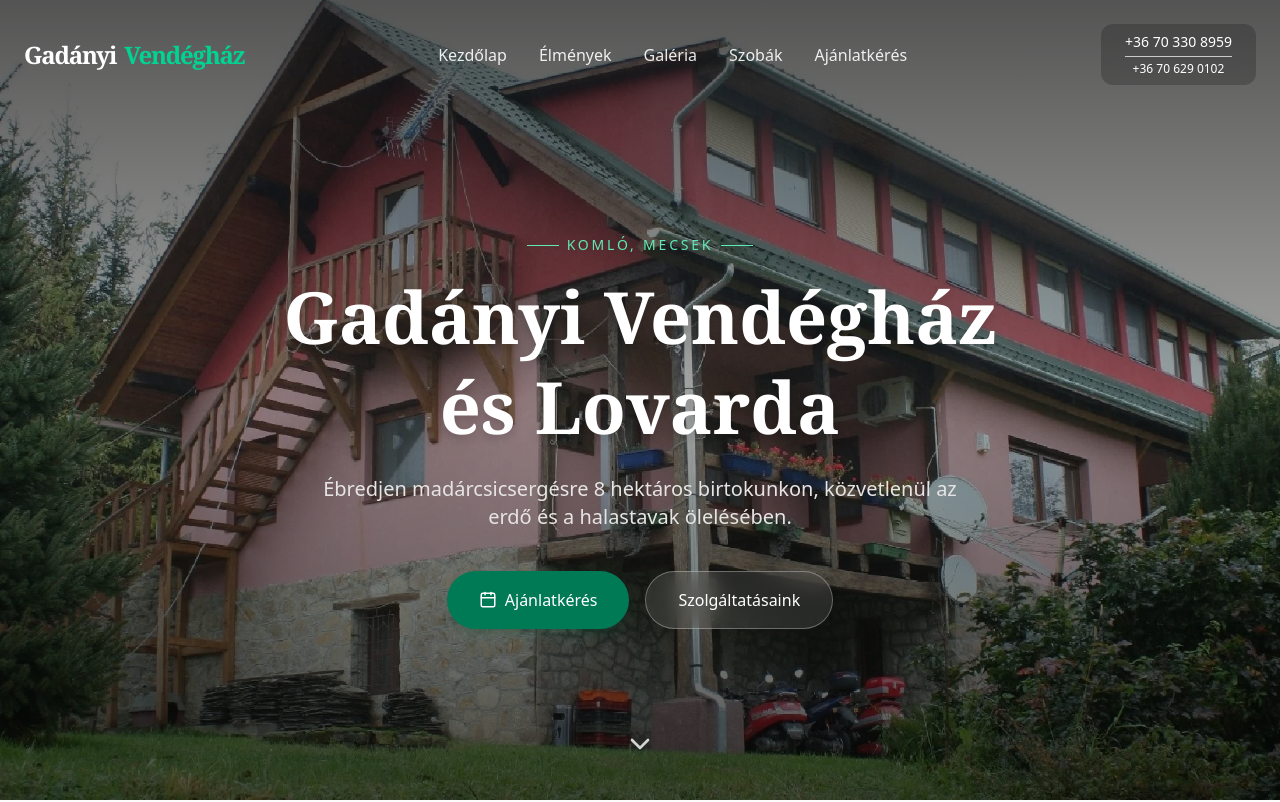
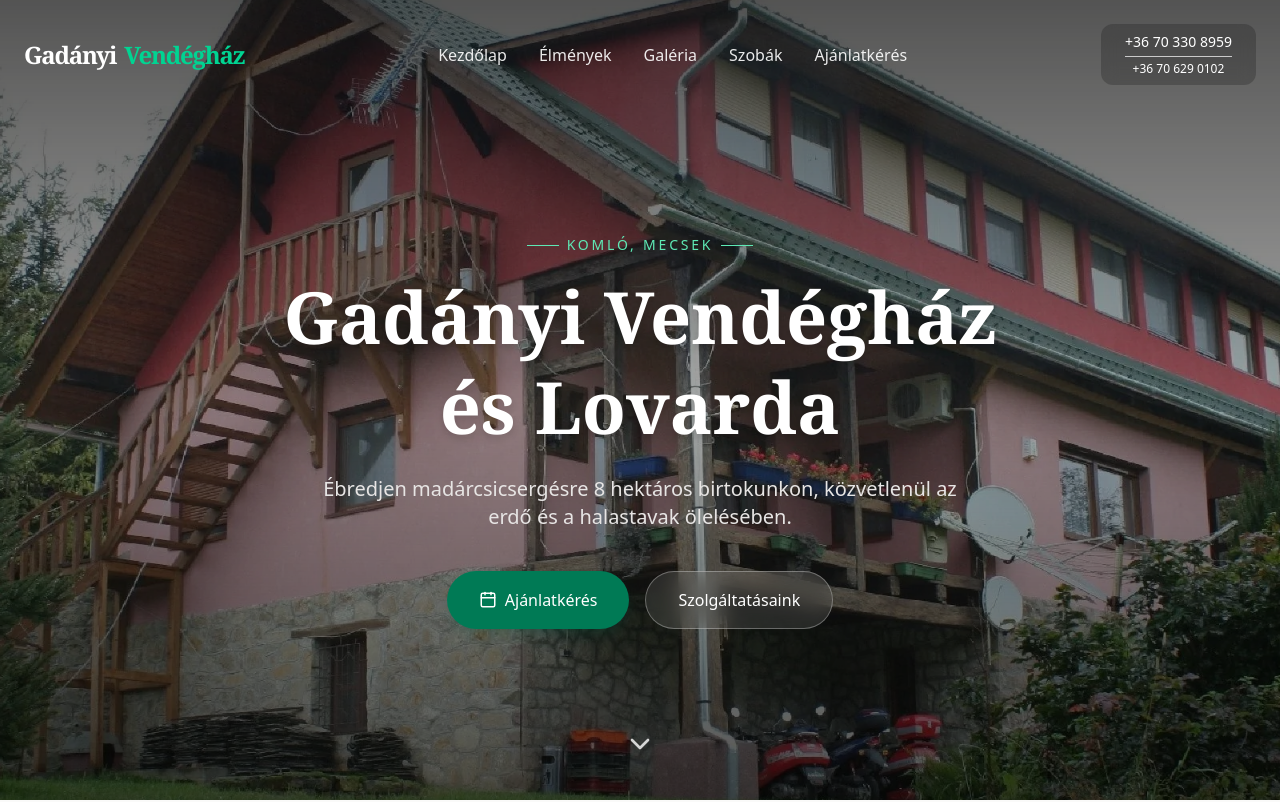
Before and after one commit to stemyke/gadanyivendeghaz, a Next.js app: page / in a window 1280 px wide. Shown: the top 802 px of the page. Built offline with nearby package versions, Linux system fonts and the light colour scheme.

Commit message:
Fix parallax jumps

```diff
--- a/components/Hero.tsx
+++ b/components/Hero.tsx
@@ -1,31 +1,51 @@
 'use client';
 
-import React, { useState, useEffect } from 'react';
+import React, { useEffect, useRef } from 'react';
 import Image from 'next/image';
 import { Calendar, ChevronDown } from 'lucide-react';
 
 export default function Hero() {
-  const [offsetY, setOffsetY] = useState(0);
+  const bgRef = useRef<HTMLDivElement>(null);
 
   useEffect(() => {
+    let ticking = false;
+
     const handleScroll = () => {
-      setOffsetY(window.scrollY);
+      if (!ticking) {
+        window.requestAnimationFrame(() => {
+          if (bgRef.current) {
+            // A háttérkép a görgetési sebesség 35%-ával mozog lefelé (parallax)
+            bgRef.current.style.transform = `translateY(${window.scrollY * 0.35}px)`;
+          }
+          ticking = false;
+        });
+        ticking = true;
+      }
     };
+
+    // Azonnali beállítás betöltéskor
     handleScroll();
-    window.addEventListener('scroll', handleScroll);
+
+    window.addEventListener('scroll', handleScroll, { passive: true });
     return () => window.removeEventListener('scroll', handleScroll);
   }, []);
+
   return (
     <header id="home" className="relative h-screen flex items-center justify-center overflow-hidden group">
       <div className="absolute inset-0 overflow-hidden bg-stone-900">
+        <div
+          ref={bgRef}
+          className="absolute inset-0 w-full h-full"
+          style={{ willChange: 'transform' }}
+        >
           <Image
             src="/images/hero-bg.webp"
             alt="Gadányi Vendégház és Lovarda"
             fill
             priority
-          className="object-cover opacity-80 animate-ken-burns"
-          style={{ transform: `scale(1.1) translateY(${offsetY * 0.5}px)` }}
+            className="object-cover opacity-80 scale-125 origin-center"
           />
+        </div>
         <div className="absolute inset-0 bg-gradient-to-b from-black/60 via-black/20 to-black/60"></div>
       </div>
 
```
Lines whose indentation alone changed are shown as unchanged.
